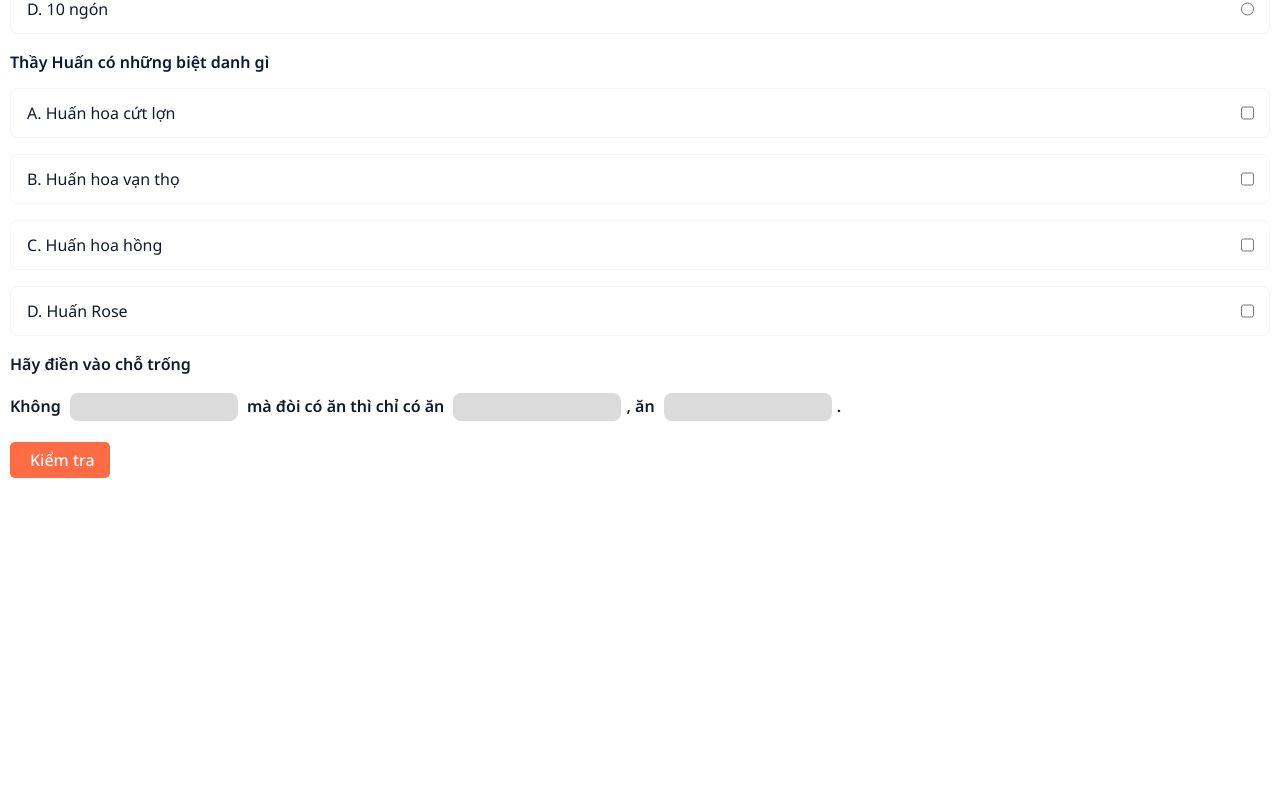
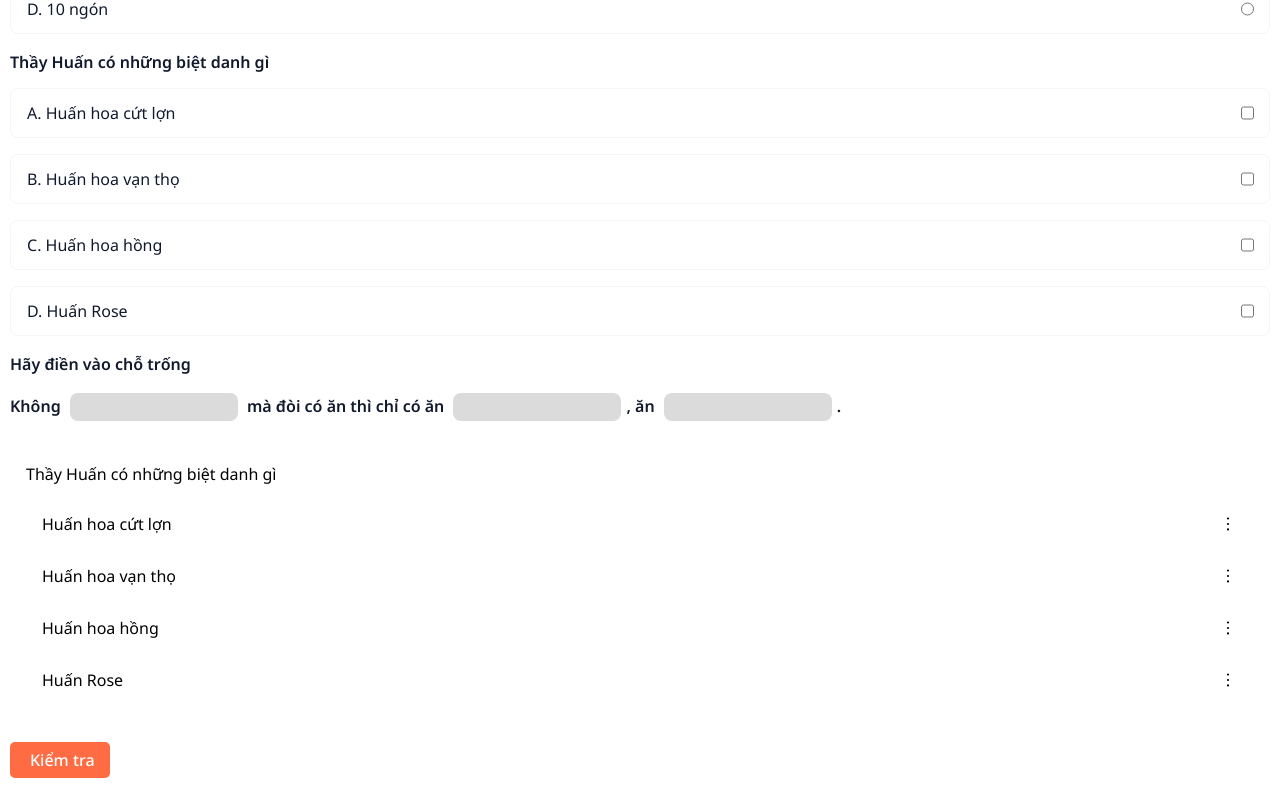
Before and after one commit to vuongle-dev/reactjs-homework, a React (Create React App) app: page / in a window 1280 px wide. Shown: the part 258-1066 px from the top of the page. Before the commit the page ends 800 px from the top, so only its background shows below. Built offline with nearby package versions, Linux system fonts and the light colour scheme.

Commit message:
update arrange answer

```diff
--- a/package.json
+++ b/package.json
@@ -11,6 +11,7 @@
     "@types/node": "^16.7.13",
     "@types/react": "^18.0.0",
     "@types/react-dom": "^18.0.0",
+    "antd": "^5.10.2",
     "react": "^18.2.0",
     "react-dom": "^18.2.0",
     "react-hook-form": "^7.47.0",
--- a/src/App.tsx
+++ b/src/App.tsx
@@ -29,6 +29,8 @@ import Galleries from "./Session3/Galleries";
 import LoveButton from "./Session3/LoveButton";
 import FigmaApp from "./Session3/FigmaApp";
 import Quiz from "./Session4";
+import And from "./And";
+import DragToReorderList from "./Session4/ArrangeAnswers";
 
 function App() {
   return (
@@ -334,6 +336,8 @@ function App() {
       <LoveButton /> */}
       {/* <FigmaApp /> */}
       <Quiz />
+
+      {/* <And /> */}
     </div>
   );
 }
--- /dev/null
+++ b/src/Session4/ArrangeAnswers/ArrangeAnswers.module.css
@@ -0,0 +1,77 @@
+.ArrangeAnswers {
+    margin-top: 1vh;
+    padding: 1em;
+    border-radius: 0.5em;
+    display: flex;
+    flex-direction: column;
+    gap: 1em;
+}
+
+ul {
+    margin: 0;
+    padding: 0;
+    list-style: none;
+}
+
+ul li {
+    display: flex;
+    align-items: center;
+    cursor: move;
+    /* margin-bottom: 0.1em; */
+    border-radius: 5px;
+    padding: 1em;
+}
+
+ul li input {
+    display: none;
+}
+
+ul li.dropArea {
+    color: white !important;
+    background: white !important;
+    position: relative;
+}
+
+ul li.dropArea::before {
+    content: "Chuyển đến đây";
+    color: #687bf7;
+    width: 100%;
+    height: 100%;
+    border: 2px dashed #687bf7;
+    border-radius: 3px;
+    position: absolute;
+    left: 0;
+    display: flex;
+    justify-content: center;
+    align-items: center;
+}
+
+ul li.dropArea p {
+    transform: translateX(1em);
+    visibility: hidden;
+}
+
+ul li:hover {
+    background-color: #687bf7;
+    color: white;
+}
+
+
+ul li p {
+    transition: transform 50ms ease-in-out;
+}
+
+ul li svg {
+    font-size: 20px;
+    margin-left: auto;
+}
+
+@keyframes fadeIn {
+    0% {
+        opacity: 0.2;
+    }
+
+    100% {
+        opacity: 1;
+    }
+}
--- /dev/null
+++ b/src/Session4/ArrangeAnswers/index.tsx
@@ -0,0 +1,143 @@
+import React, { BaseSyntheticEvent, ReactEventHandler } from "react";
+import styles from "./ArrangeAnswers.module.css";
+import { AiOutlineMore } from "react-icons/ai";
+
+type Props = {};
+
+type DnDState = {
+  draggedFrom: number;
+  draggedTo: number;
+  isDragging: boolean;
+  originalOrder: string[];
+  updatedOrder: string[];
+};
+
+const initialDnDState = {
+  draggedFrom: -1,
+  draggedTo: -1,
+  isDragging: false,
+  originalOrder: [],
+  updatedOrder: [],
+};
+
+const ArrangeAnswers = ({
+  title,
+  answerlist,
+  style,
+  questionnumber,
+  register,
+}: {
+  title: string;
+  answerlist?: string[];
+  style?: React.CSSProperties;
+  questionnumber: string;
+  register: any;
+}) => {
+  const [list, setList] = React.useState(answerlist);
+  const [dragAndDrop, setDragAndDrop] =
+    React.useState<DnDState>(initialDnDState);
+
+  // onDragStart fires when an element
+  // starts being dragged
+  const onDragStart = (event: BaseSyntheticEvent) => {
+    const initialPosition = Number(event.currentTarget.dataset.position);
+
+    list &&
+      setDragAndDrop({
+        ...dragAndDrop,
+        draggedFrom: initialPosition,
+        isDragging: true,
+        originalOrder: list,
+      });
+  };
+
+  // onDragOver fires when an element being dragged
+  // enters a droppable area.
+  // In this case, any of the items on the list
+  const onDragOver = (event: BaseSyntheticEvent) => {
+    // in order for the onDrop
+    // event to fire, we have
+    // to cancel out this one
+    event.preventDefault();
+
+    let newList = dragAndDrop.originalOrder;
+
+    // index of the item being dragged
+    const draggedFrom = dragAndDrop.draggedFrom;
+
+    // index of the droppable area being hovered
+    const draggedTo = Number(event.currentTarget.dataset.position);
+
+    const itemDragged = newList[draggedFrom];
+    const remainingItems = newList.filter(
+      (item, index) => index !== draggedFrom
+    );
+
+    newList = [
+      ...remainingItems.slice(0, draggedTo),
+      itemDragged,
+      ...remainingItems.slice(draggedTo),
+    ];
+
+    if (draggedTo !== dragAndDrop.draggedTo) {
+      setDragAndDrop({
+        ...dragAndDrop,
+        updatedOrder: newList,
+        draggedTo: draggedTo,
+      });
+    }
+  };
+
+  const onDrop = (event: BaseSyntheticEvent) => {
+    setList(dragAndDrop.updatedOrder);
+    setDragAndDrop({
+      ...dragAndDrop,
+      draggedFrom: -1,
+      draggedTo: -1,
+      isDragging: false,
+    });
+  };
+
+  const onDragLeave = () => {
+    setDragAndDrop({
+      ...dragAndDrop,
+      draggedTo: -1,
+    });
+  };
+
+  return (
+    <div className={styles.ArrangeAnswers} style={style}>
+      {title}
+      <ul>
+        {list &&
+          list.map((item, index) => (
+            <li
+              key={index}
+              data-position={index}
+              draggable
+              onDragStart={onDragStart}
+              onDragOver={onDragOver}
+              onDrop={onDrop}
+              onDragLeave={onDragLeave}
+              className={
+                dragAndDrop && dragAndDrop.draggedTo === Number(index)
+                  ? styles.dropArea
+                  : ""
+              }
+            >
+              <p>{item}</p>
+              <AiOutlineMore />
+              <input
+                type="checkbox"
+                value={index + 1 + "_" + item}
+                {...register(questionnumber)}
+                id={questionnumber + "-" + index}
+                defaultChecked={true}
+              />
+            </li>
+          ))}
+      </ul>
+    </div>
+  );
+};
+export default ArrangeAnswers;
--- a/src/Session4/index.tsx
+++ b/src/Session4/index.tsx
@@ -6,6 +6,7 @@ import * as yup from "yup";
 import OneChoice from "./OneChoice";
 import MultipleChoice from "./MultipleChoice";
 import FillInTheBlanks from "./FillInTheBlanks";
+import ArrangeAnswers from "./ArrangeAnswers";
 
 type Props = {};
 
@@ -15,6 +16,7 @@ const schema = yup
     // .test("is-1", "Sai cmnr", (value) => value == "1 năm"),
     1: yup.array(yup.string()),
     2: yup.array(yup.string()),
+    3: yup.array(yup.string()),
   })
   .required();
 const questionlist = [
@@ -37,9 +39,25 @@ const questionlist = [
   },
   {
     question: "Hãy điền vào chỗ trống",
-    questiontype: "fillintheblank",
+    questiontype: "fillintheblanks",
     text: "Không ___ mà đòi có ăn thì chỉ có ăn ___, ăn ___.",
     answer: ["làm", "cứt", "đầu buồi"],
+  },
+  {
+    question: "Thầy Huấn có những biệt danh gì",
+    questiontype: "arrangeanswer",
+    answerlist: [
+      "Huấn hoa cứt lợn",
+      "Huấn hoa vạn thọ",
+      "Huấn hoa hồng",
+      "Huấn Rose",
+    ],
+    answer: [
+      "1_Huấn hoa cứt lợn",
+      "2_Huấn hoa vạn thọ",
+      "3_Huấn Rose",
+      "4_Huấn hoa hồng",
+    ],
   },
 ];
 export default function Quiz({}: Props) {
@@ -97,7 +115,8 @@ export default function Quiz({}: Props) {
                 register={register}
               />
             ))
-          : (question = (
+          : item.questiontype == "fillintheblanks"
+          ? (question = (
               <FillInTheBlanks
                 key={index}
                 questionnumber={index.toString()}
@@ -105,9 +124,18 @@ export default function Quiz({}: Props) {
                 text={item.text}
                 register={register}
               />
+            ))
+          : (question = (
+              <ArrangeAnswers
+                register={register}
+                answerlist={item.answerlist}
+                questionnumber={index.toString()}
+                title={item.question}
+              />
             ));
         return question;
       })}
+
       <input type="submit" value={"Kiểm tra"} className={styles.submit} />
       <h4>{answerValidate}</h4>
     </form>
```
Also changed, not shown: src/And.tsx (added, +15 -0 lines), 1 other file (tests, documents, lock files or other folders).
